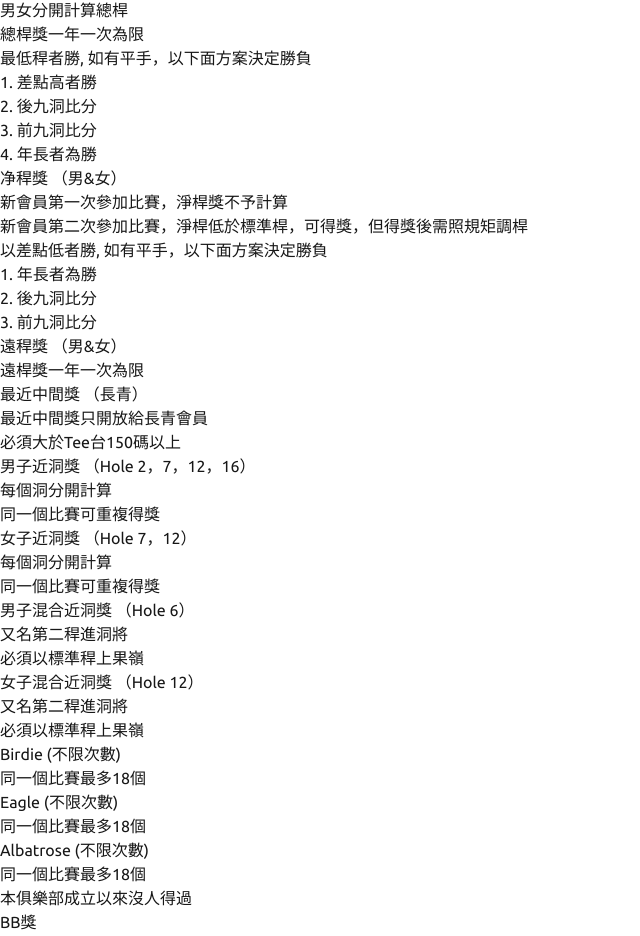
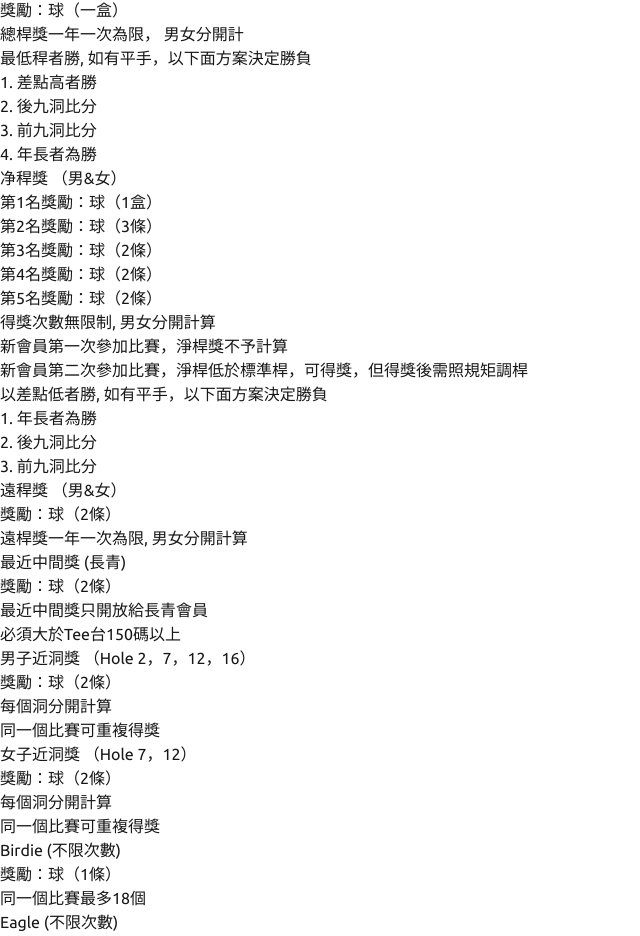
Before and after one commit to cwon07/theonegolf, a Next.js app: page /rules_and_gathering in a window 1280 px wide. Shown: the part 491-1427 px from the top of the page, without its empty margins (0-640 px from the left). Built offline with nearby package versions, Linux system fonts and the light colour scheme.

Commit message:
worked on the appearance of rules page

```diff
--- a/src/app/rules_and_gathering/page.tsx
+++ b/src/app/rules_and_gathering/page.tsx
@@ -1,13 +1,11 @@
-// app/rules_and_gathering/page.tsx
-
-"use client"
+"use client";
 
 import { useState } from "react";
 import Header from "@/app/components/Header";
 import Navbar from "@/app/components/Navbar";
 
 export default function Home() {
-  const [selectedMenu, setSelectedMenu ] = useState<string>("");
+  const [selectedMenu, setSelectedMenu] = useState<string>("");
 
   const handleSelectMenu = (menu: string) => {
     setSelectedMenu(menu);
@@ -23,141 +21,124 @@ export default function Home() {
         </div>
       </div>
 
-    <div className="min-h-screen bg-gray-100 p-8">
-      <div className="max-w-4xl mx-auto bg-white shadow-lg rounded-xl p-6">
+      <div className="min-h-screen bg-gray-100 p-8 flex flex-col items-center">
+        <div className="max-w-4xl w-full bg-white shadow-lg rounded-xl p-6">
           <h1 className="text-5xl font-extrabold text-center text-gradient mb-8">
             月賽規則與晚宴
           </h1>
 
           {/* Monthly Tournament Rules */}
-        <section className="mb-8">
+          <section className="mb-8 text-center font-bold">
             <h2 className="text-3xl font-semibold text-purple-700 mb-4">月賽規則</h2>
             <p className="text-xl text-gray-700 mb-4 font-bold text-blue-900">
               5 - 9 月比賽（4 times）
             </p>
-          <ul className="text-xl list-inside pl-6 space-y-4">
-            <li className="bg-gray-100 p-4 rounded-md hover:shadow-md transition-shadow relative group">
+            <ul className="text-xl list-none space-y-4">
+              <li className="bg-gray-100 p-4 rounded-md shadow-md">
                 請務必確認您的Tee-Time，並早10分鐘抵達Tee台
               </li>
-            <li className="bg-gray-100 p-4 rounded-md hover:shadow-md transition-shadow relative group">
+              <li className="bg-gray-100 p-4 rounded-md shadow-md">
                 如有時間衝突，請在比賽前48小時通知管理委員會
               </li>
-            <li className="bg-gray-100 p-4 rounded-md hover:shadow-md transition-shadow relative group">
+              <li className="bg-gray-100 p-4 rounded-md shadow-md">
                 比賽時請組長嚴格按照標準規則計算稈數
               </li>
-            <li className="bg-gray-100 p-4 rounded-md hover:shadow-md transition-shadow relative group">
+              <li className="bg-gray-100 p-4 rounded-md shadow-md">
                 月賽成績會影響您的Handicap, 詳細資料請看差點調整
               </li>
             </ul>
           </section>
 
           {/* Dinner and Awards */}
-        <section className="mb-8">
+          <section className="mb-8 text-center">
             <h2 className="text-3xl font-semibold text-purple-700 mb-4">晚宴</h2>
-          <p className="text-xl text-gray-700 mb-4 font-bold text-blue-900">
+            <p className="text-xl text-gray-700 mb-4 font-bold">
               月賽當晚舉行晚宴與頒獎
             </p>
-          <p className="text-xl text-gray-700 mb-4 font-bold text-blue-900">
+            <p className="text-xl text-gray-700 mb-4 font-bold">
               舉行會場：XXXX大廳
             </p>
-          <p className="text-xl text-gray-700 mb-4 font-bold text-blue-900">
+            <p className="text-xl text-gray-700 mb-4 font-bold">
               晚宴時間：XX:XX PM
             </p>
 
-          <h3 className="text-2xl font-semibold text-purple-500 mb-4">獎項總覽：</h3>
-          <ul className="text-xl list-inside pl-6 space-y-4">
-            <li className="bg-gray-100 p-4 rounded-md hover:shadow-md transition-shadow relative group">
-              總稈獎 （<span className="font-bold text-blue-600">男</span>&<span className="font-bold text-red-600">女</span>）
-              <div className="absolute left-1/2 transform -translate-x-1/2 bottom-full mb-2 hidden group-hover:block w-72 p-4 bg-blue-800 text-white text-xl rounded-md shadow-lg">
-              <p className="mb-4">男女分開計算總桿</p>
-              <p className="mb-4">總桿獎一年一次為限</p>
-              <p className="mb-4">最低稈者勝, 如有平手，以下面方案決定勝負</p>
-              <li className="text-left pl-6">
-                <p>1. 差點高者勝</p>
-                <p>2. 後九洞比分</p>
-                <p>3. 前九洞比分</p>
-                <p>4. 年長者為勝</p>
+            <h3 className="text-2xl font-semibold text-purple-700 mb-4">獎項總覽：</h3>
+            <ul className="text-xl list-none space-y-4 font-bold">
+              <li className="bg-gray-100 p-4 rounded-md shadow-md ">
+              <span className="font-bold text-purple-600"> 總稈獎</span> （<span className="font-bold text-blue-600">男</span>&
+                <span className="font-bold text-red-600">女</span>）
+                <p className="font-bold text-yellow-600"> 獎勵：球（一盒）</p>
+                <p>總桿獎一年一次為限， 男女分開計</p>
+                <p>最低稈者勝, 如有平手，以下面方案決定勝負</p>
+                <ul className="text-center pl-6">
+                  <li>1. 差點高者勝</li>
+                  <li>2. 後九洞比分</li>
+                  <li>3. 前九洞比分</li>
+                  <li>4. 年長者為勝</li>
+                </ul>
               </li>
-              </div>
+              <li className="bg-gray-100 p-4 rounded-md shadow-md">
+              <span className="font-bold text-purple-600"> 净稈獎 </span> （<span className="font-bold text-blue-800">男</span>&
+                <span className="font-bold text-red-800">女</span>）
+                <p className="font-bold text-yellow-600"> 第1名獎勵：球（1盒）</p>
+                <p className="font-bold text-yellow-600"> 第2名獎勵：球（3條）</p>
+                <p className="font-bold text-yellow-600"> 第3名獎勵：球（2條）</p>
+                <p className="font-bold text-yellow-600"> 第4名獎勵：球（2條）</p>
+                <p className="font-bold text-yellow-600"> 第5名獎勵：球（2條）</p>
+                <p>得獎次數無限制, 男女分開計算</p>
+                <p>新會員第一次參加比賽，淨桿獎不予計算</p>
+                <p>新會員第二次參加比賽，淨桿低於標準桿，可得獎，但得獎後需照規矩調桿</p>
+                <p>以差點低者勝, 如有平手，以下面方案決定勝負</p>
+                <ul className="text-center pl-6">
+                  <li>1. 年長者為勝</li>
+                  <li>2. 後九洞比分</li>
+                  <li>3. 前九洞比分</li>
+                </ul>
               </li>
-            <li className="bg-gray-100 p-4 rounded-md hover:shadow-md transition-shadow relative group">
-              净稈獎 （<span className="font-bold text-blue-600">男</span>&<span className="font-bold text-red-600">女</span>）
-              <div className="absolute left-1/2 transform -translate-x-1/2 bottom-full mb-2 hidden group-hover:block w-72 p-4 bg-blue-800 text-white text-xl rounded-md shadow-lg">
-                <p className="mb-4">新會員第一次參加比賽，淨桿獎不予計算</p>
-                <p className="mb-4">新會員第二次參加比賽，淨桿低於標準桿，可得獎，但得獎後需照規矩調桿</p>
-                <p className="mb-4">以差點低者勝, 如有平手，以下面方案決定勝負</p>
-                <li className="text-left pl-6">
-                <p>1. 年長者為勝</p>
-                <p>2. 後九洞比分</p>
-                <p>3. 前九洞比分</p>
+              <li className="bg-gray-100 p-4 rounded-md shadow-md">
+              <span className="font-bold text-purple-600"> 遠稈獎 </span> （<span className="font-bold text-blue-800">男</span>&
+                <span className="font-bold text-red-800">女</span>）
+                <p className="font-bold text-yellow-600"> 獎勵：球（2條）</p>
+                <p>遠桿獎一年一次為限, 男女分開計算</p>
               </li>
-              </div>
+              <li className="bg-gray-100 p-4 rounded-md shadow-md">
+              <span className="font-bold text-green-800"> 最近中間獎 (長青)</span>
+              <p className="font-bold text-yellow-600"> 獎勵：球（2條）</p>
+                <p>最近中間獎只開放給長青會員</p>
+                <p>必須大於Tee台150碼以上</p>
               </li>
-            <li className="bg-gray-100 p-4 rounded-md hover:shadow-md transition-shadow relative group">
-              遠稈獎 （<span className="font-bold text-blue-600">男</span>&<span className="font-bold text-red-600">女</span>）
-              <div className="absolute left-1/2 transform -translate-x-1/2 bottom-full mb-2 hidden group-hover:block w-72 p-4 bg-blue-800 text-white text-xl rounded-md shadow-lg">
-              <p className="mb-4">遠桿獎一年一次為限</p>
-              </div>
+              <li className="bg-gray-100 p-4 rounded-md shadow-md">
+              <span className="font-bold text-blue-800"> 男子近洞獎 （Hole 2，7，12，16） </span>
+              <p className="font-bold text-yellow-600"> 獎勵：球（2條）</p>
+                <p>每個洞分開計算</p>
+                <p>同一個比賽可重複得獎</p>
               </li>
-            <li className="bg-gray-100 p-4 rounded-md hover:shadow-md transition-shadow relative group">
-              最近中間獎 （<span className="font-bold text-green-600">長青</span>）
-              <div className="absolute left-1/2 transform -translate-x-1/2 bottom-full mb-2 hidden group-hover:block w-72 p-4 bg-blue-800 text-white text-xl rounded-md shadow-lg">
-              <p className="mb-4">最近中間獎只開放給長青會員</p>
-              <p className="mb-4">必須大於Tee台150碼以上</p>
-              </div>
+              <li className="bg-gray-100 p-4 rounded-md shadow-md">
+              <span className="font-bold text-red-800"> 女子近洞獎 （Hole 7，12） </span>
+              <p className="font-bold text-yellow-600"> 獎勵：球（2條）</p>
+                <p>每個洞分開計算</p>
+                <p>同一個比賽可重複得獎</p>
               </li>
-            <li className="bg-gray-100 p-4 rounded-md hover:shadow-md transition-shadow relative group">
-              男子近洞獎 （Hole 2，7，12，16）
-              <div className="absolute left-1/2 transform -translate-x-1/2 bottom-full mb-2 hidden group-hover:block w-72 p-4 bg-blue-800 text-white text-xl rounded-md shadow-lg">
-              <p className="mb-4">每個洞分開計算</p>
-              <p className="mb-4">同一個比賽可重複得獎</p>
-              </div>
+              <li className="bg-gray-100 p-4 rounded-md shadow-md">
+              <span className="font-bold text-purple-600">Birdie (不限次數)</span>
+              <p className="font-bold text-yellow-600"> 獎勵：球（1條）</p>
+                <p>同一個比賽最多18個</p>
               </li>
-            <li className="bg-gray-100 p-4 rounded-md hover:shadow-md transition-shadow relative group">
-              女子近洞獎 （Hole 7，12）
-              <div className="absolute left-1/2 transform -translate-x-1/2 bottom-full mb-2 hidden group-hover:block w-72 p-4 bg-blue-800 text-white text-xl rounded-md shadow-lg">
-              <p className="mb-4">每個洞分開計算</p>
-              <p className="mb-4">同一個比賽可重複得獎</p>
-              </div>
+              <li className="bg-gray-100 p-4 rounded-md shadow-md">
+              <span className="font-bold text-purple-600"> Eagle (不限次數)</span>
+              <p className="font-bold text-yellow-600"> 獎勵：球（2條）</p>
+                <p>同一個比賽最多18個</p>
               </li>
-            <li className="bg-gray-100 p-4 rounded-md hover:shadow-md transition-shadow relative group">
-              男子混合近洞獎 （Hole 6）
-              <div className="absolute left-1/2 transform -translate-x-1/2 bottom-full mb-2 hidden group-hover:block w-72 p-4 bg-blue-800 text-white text-xl rounded-md shadow-lg">
-              <p className="mb-4">又名第二稈進洞將</p>
-              <p className="mb-4">必須以標準稈上果嶺</p>
-              </div>
+              <li className="bg-gray-100 p-4 rounded-md shadow-md">
+              <span className="font-bold text-purple-600">Albatrose (不限次數)</span>
+              <p className="font-bold text-yellow-600"> 獎勵：球（3條）</p>
+                <p>同一個比賽最多18個</p>
+                <p>本俱樂部成立以來沒人得過</p>
               </li>
-            <li className="bg-gray-100 p-4 rounded-md hover:shadow-md transition-shadow relative group">
-              女子混合近洞獎 （Hole 12）
-              <div className="absolute left-1/2 transform -translate-x-1/2 bottom-full mb-2 hidden group-hover:block w-72 p-4 bg-blue-800 text-white text-xl rounded-md shadow-lg">
-              <p className="mb-4">又名第二稈進洞將</p>
-              <p className="mb-4">必須以標準稈上果嶺</p>
-              </div>
-            </li>
-            <li className="bg-gray-100 p-4 rounded-md hover:shadow-md transition-shadow relative group">
-              Birdie (不限次數)
-              <div className="absolute left-1/2 transform -translate-x-1/2 bottom-full mb-2 hidden group-hover:block w-72 p-4 bg-blue-800 text-white text-xl rounded-md shadow-lg">
-              <p className="mb-4">同一個比賽最多18個</p>
-              </div>
-            </li>
-            <li className="bg-gray-100 p-4 rounded-md hover:shadow-md transition-shadow relative group">
-              Eagle (不限次數)
-              <div className="absolute left-1/2 transform -translate-x-1/2 bottom-full mb-2 hidden group-hover:block w-72 p-4 bg-blue-800 text-white text-xl rounded-md shadow-lg">
-              <p className="mb-4">同一個比賽最多18個</p>
-              </div>
-            </li>
-            <li className="bg-gray-100 p-4 rounded-md hover:shadow-md transition-shadow relative group">
-              Albatrose (不限次數)
-              <div className="absolute left-1/2 transform -translate-x-1/2 bottom-full mb-2 hidden group-hover:block w-72 p-4 bg-blue-800 text-white text-xl rounded-md shadow-lg">
-              <p className="mb-4">同一個比賽最多18個</p>
-              <p className="mb-4">本俱樂部成立以來沒人得過</p>
-              </div>
-            </li>
-            <li className="bg-gray-100 p-4 rounded-md hover:shadow-md transition-shadow relative group">
-              BB獎
-              <div className="absolute left-1/2 transform -translate-x-1/2 bottom-full mb-2 hidden group-hover:block w-72 p-4 bg-blue-800 text-white text-xl rounded-md shadow-lg">
-              <p className="mb-4">倒數第二名</p>
-              </div>
+              <li className="bg-gray-100 p-4 rounded-md shadow-md">
+              <span className="font-bold text-purple-600">BB獎</span>
+              <p className="font-bold text-yellow-600"> 獎勵：球（2條）</p>
+                <p>倒數第二名</p>
               </li>
             </ul>
           </section>
@@ -165,4 +146,4 @@ export default function Home() {
       </div>
     </div>
   );
-};
+}
```
Lines whose indentation alone changed are shown as unchanged.
